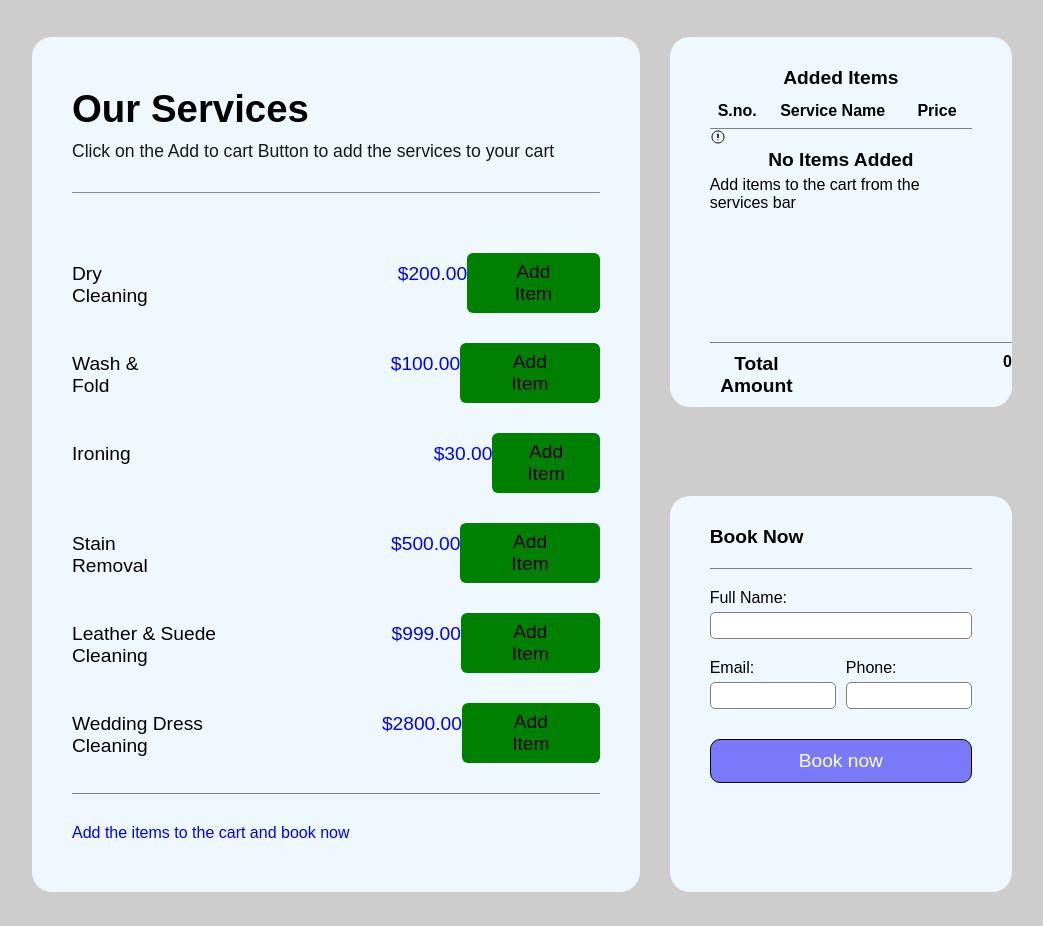
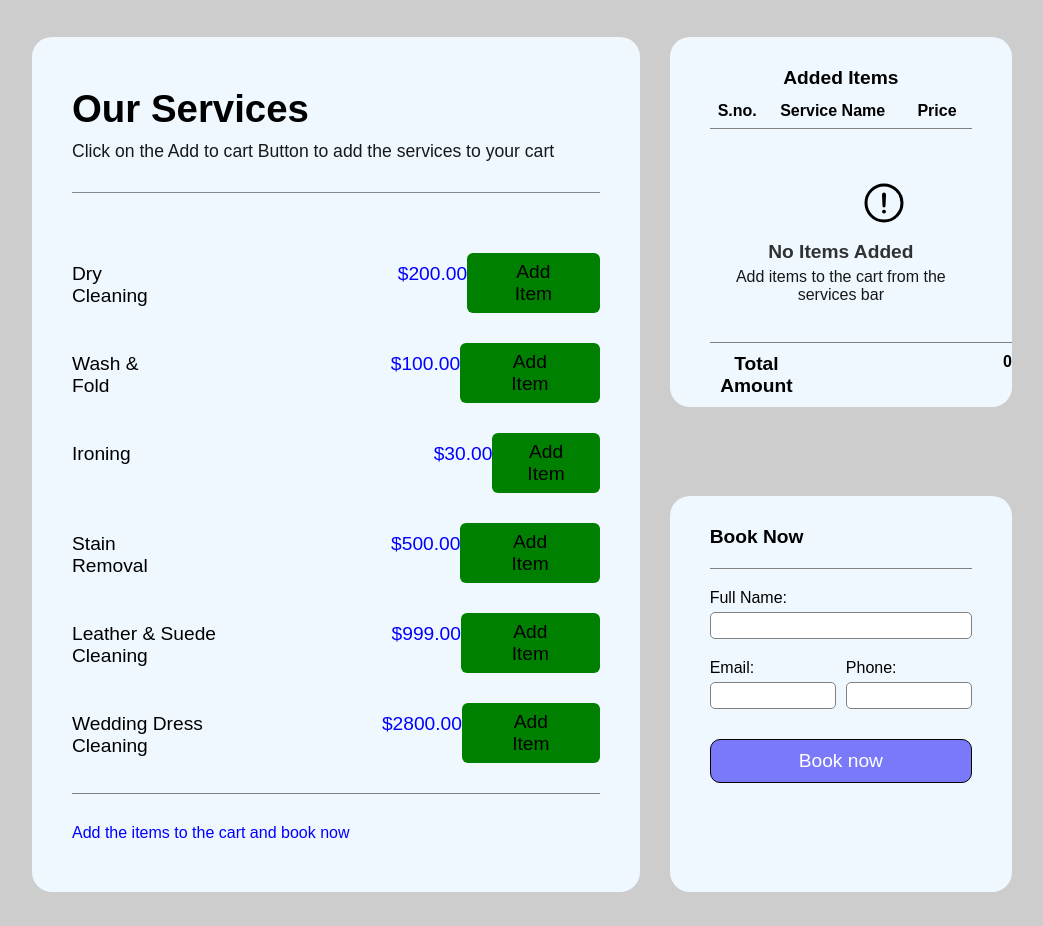
Before and after one commit to rohitprajapati23/Laundry_Mart, a plain HTML site: page index.html in a window 1280 px wide. Shown: the part 880-1806 px from the top of the page, without its empty margins (118-1161 px from the left). Drawn offline with nearby package versions, Linux system fonts and the light colour scheme.

Commit message:
Update style.css

```diff
--- a/style.css
+++ b/style.css
@@ -249,6 +249,24 @@ th{
     margin-top: 10px;
 }
 
+.no-items1{
+
+    padding: 50px 0px;
+}
+#no-item-icon{
+    font-size: 3rem;
+    margin-left: 150px;
+}
+.no-items1 h3{
+    text-align: center;
+    margin-top: 10px;
+    opacity: 0.8;
+}
+.no-items1 p{
+    text-align: center;
+    opacity: 0.9;
+}
+
 
 
 
```
